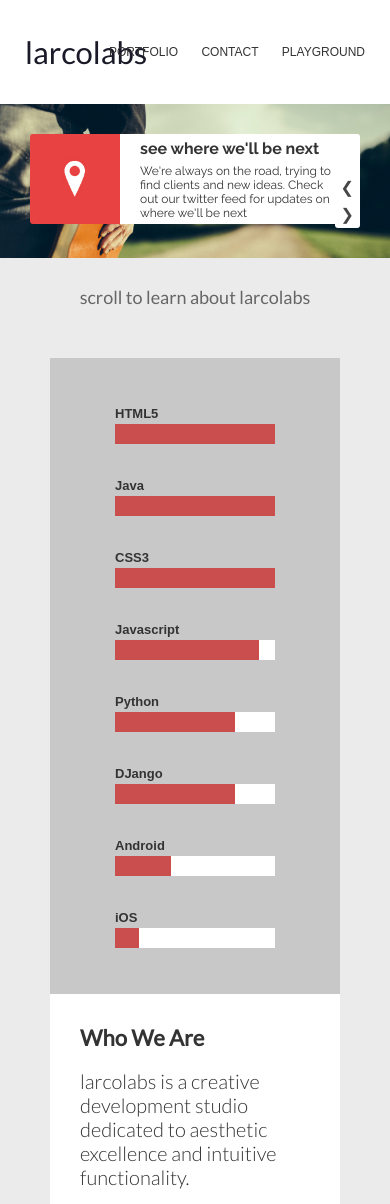
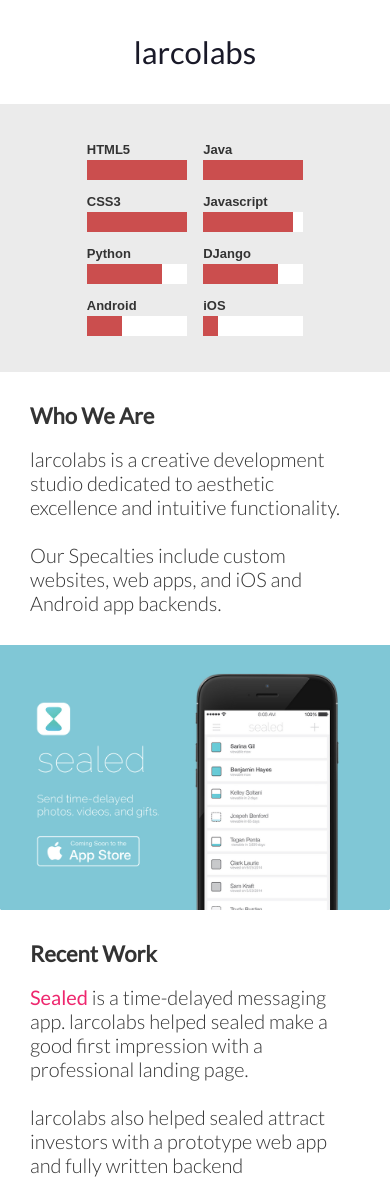
Before and after one commit to HunterLarco/Larco-Labs, a Python web app: template templates/landing.html in a window 390 px wide. Shown: the top 1204 px of the page. Run offline with Jinja, Linux system fonts and the light colour scheme; the template is opened without the code that fills it, so the values that code supplies are empty.

Commit message:
Mobile Responsiveness
iPhones

```diff
--- a/resources/css/footer.css
+++ b/resources/css/footer.css
@@ -67,3 +67,38 @@
 
 	z-index:1;
 }
+
+@media screen and (max-width:450px){
+	.footer{
+		background:rgb(235,235,235);
+
+		padding:60px 0px;
+	}
+
+	.footer .logo:after{
+		height:60px;
+		width:60px;
+	}
+
+	.footer .logo:before{
+		height:64px;
+		width:64px;
+	}
+
+	.footer a{
+		margin:0px 20px;
+	}
+}
+@media screen and (max-width:350px){
+	.footer{
+		padding:50px 0px;
+	}
+
+	.footer .logo{
+		display:none;
+	}
+
+	.footer a{
+		margin:0px 15px;
+	}
+}
--- a/resources/css/header.css
+++ b/resources/css/header.css
@@ -102,3 +102,12 @@
 		display:none;
 	}
 }
+@media screen and (max-width:450px){
+	.header .logo{
+		position:initial;
+	}
+
+	.header .nav{
+		display:none;
+	}
+}
--- a/resources/css/panels.css
+++ b/resources/css/panels.css
@@ -184,3 +184,12 @@
 		padding:50px;
 	}
 }
+@media screen and (max-width: 450px){
+	.panels{
+		padding:0px;
+	}
+
+	.panels .panel:not(:last-child){
+		margin:0px;
+	}
+}
--- a/templates/landing.html
+++ b/templates/landing.html
@@ -237,6 +237,25 @@
 		text-align:left;
 	}
 }
+@media screen and (max-width: 450px){
+	.arrow{
+		display:none;
+	}
+
+	.skills{
+		background:rgb(235,235,235);
+	}
+	.skills .skill{
+		margin:6px;
+	}
+	.skills .skill .slider{
+		width:100px;
+	}
+
+	.preview{
+		display:none;
+	}
+}
 
 </style>
 <html>
```
